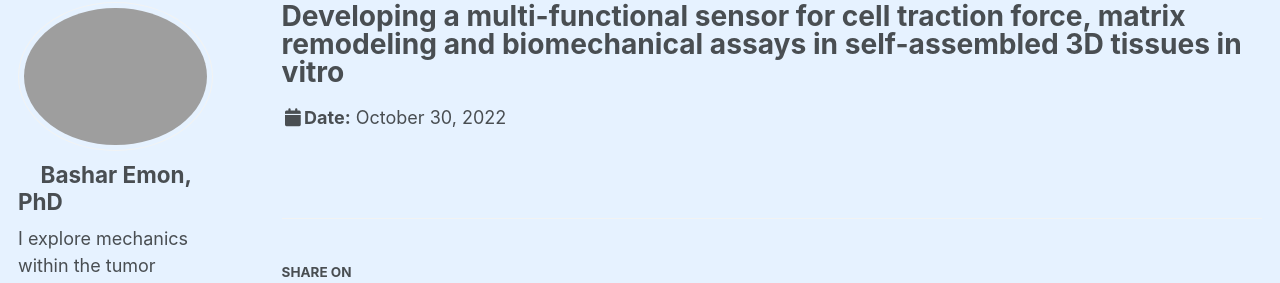
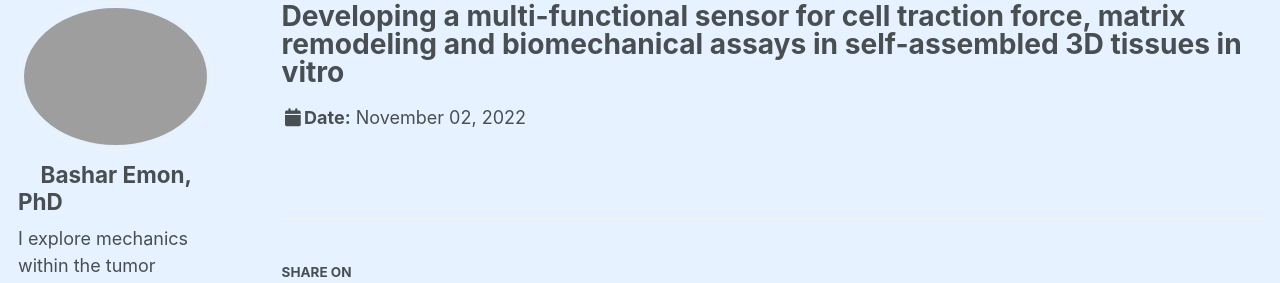
Before and after one commit to BasharEmon/BasharEmon.github.io, a Jekyll site: the page built from _talks/ASME_2022_2.md, in a window 1280 px wide and 1054 px high. Shown: the part 235-518 px from the top of the window. Built offline with Jekyll 4.4.1, drawn with Linux system fonts in a browser that asks for light colours; some web fonts are replaced.

Commit message:
Update ASME_2022_2.md

```diff
--- a/_talks/ASME_2022_2.md
+++ b/_talks/ASME_2022_2.md
@@ -4,6 +4,6 @@ collection: talks
 type: "Platform Talk"
 permalink: /talks/ASME_2022_2
 venue: "American Society of Mechanical Engineers (ASME) IMECE"
-date: 2022-10-30
+date: 2022-11-02
 location: "Columbus, OH, USA"
 ---
```
